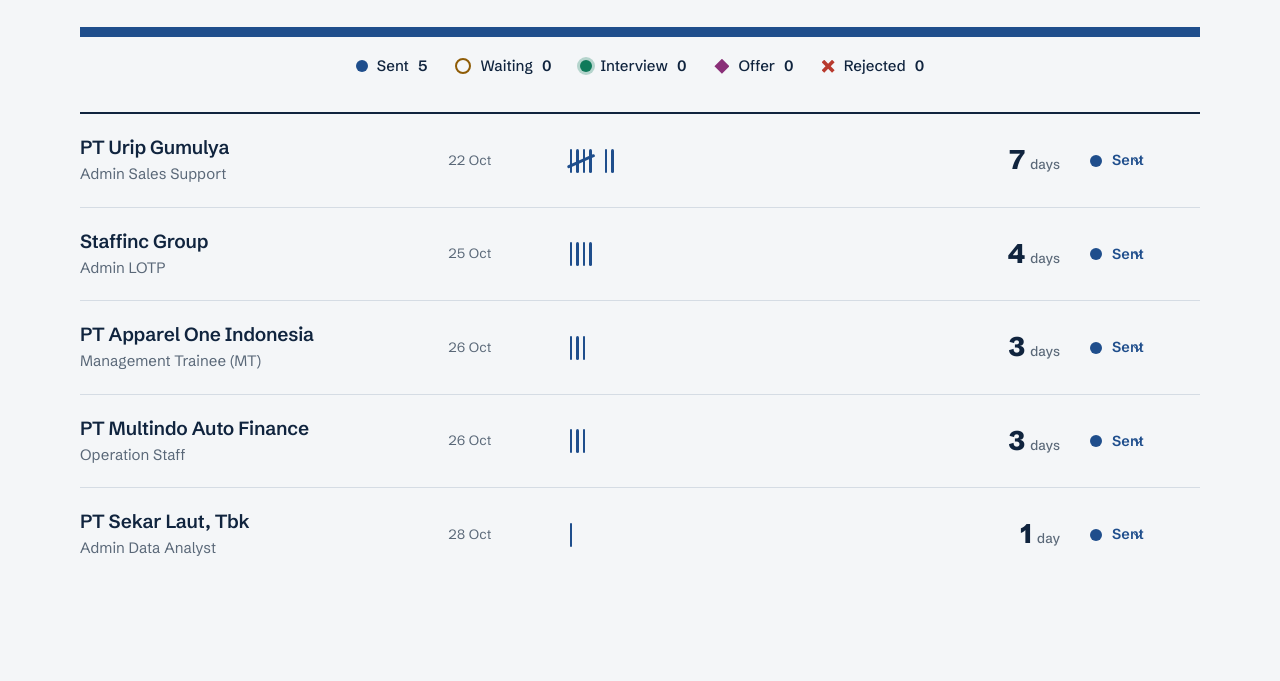
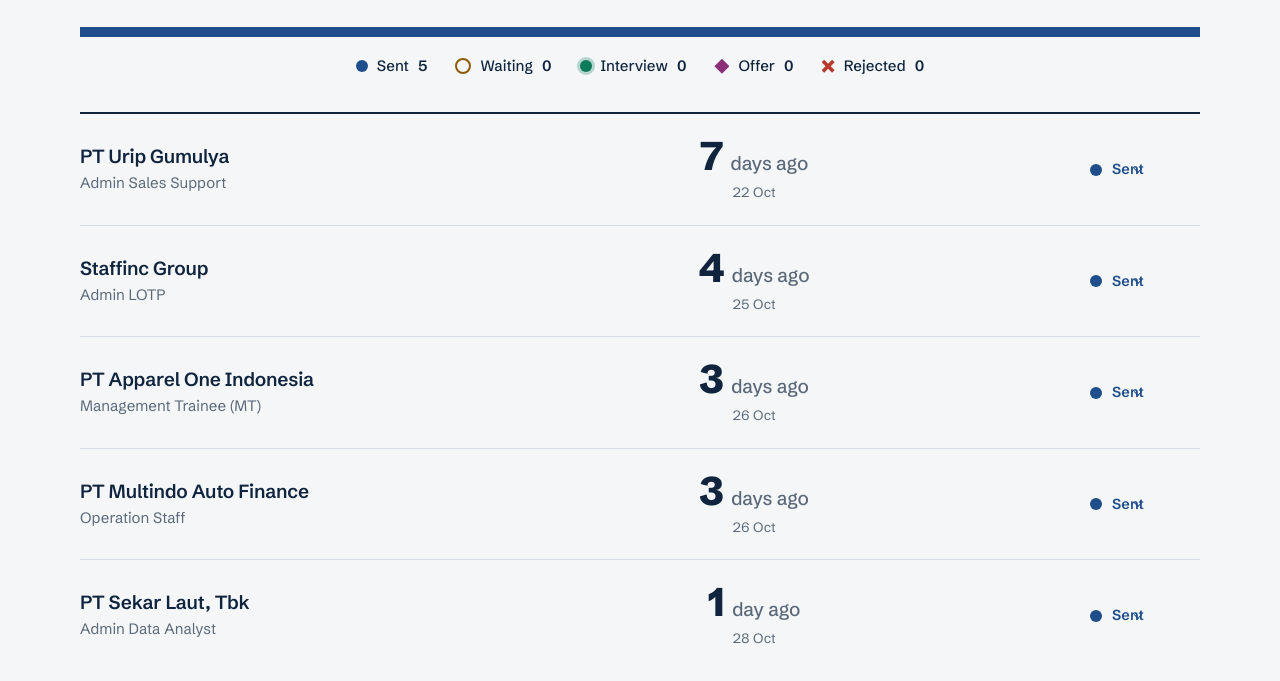
Before and after one commit to BobArsa007/JobTracker, a plain HTML site: page index.html in a window 1280 px wide. Shown: the part 199-880 px from the top of the page. Drawn offline with Linux system fonts and the light colour scheme.

Commit message:
Update layout and styling for line and ago elements
Refactor line and ago elements for improved layout and styling.

```diff
--- a/index.html
+++ b/index.html
@@ -70,27 +70,17 @@ h1{font:800 clamp(44px,9.5vw,104px)/.9 var(--sans);letter-spacing:-.045em;margin
 .del{grid-area:del;}
 
 /* The line: drawn from the day it was sent to today */
-.line{grid-area:line;display:flex;align-items:center;gap:14px;min-width:0;}
-.when{flex:none;width:6.4rem;white-space:nowrap;font-size:13.5px;color:var(--muted);font-variant-numeric:tabular-nums;}
-.tally{flex:1;min-width:0;height:30px;padding-left:5px;display:flex;align-items:center;overflow:hidden;}
-.tg{position:relative;flex:none;display:inline-flex;align-items:center;gap:4px;height:24px;margin-right:13px;}
-.tg i{display:block;width:2.5px;height:24px;border-radius:2px;background:var(--c);}
-.tg i.x{position:absolute;left:-4px;right:-4px;top:50%;width:auto;height:2.5px;transform:translateY(-50%) rotate(-24deg);}
-.more{color:var(--muted);font-weight:600;}
-.rejected .tg i{opacity:.4;}
-.ago{flex:none;min-width:4.8rem;display:flex;align-items:baseline;justify-content:flex-end;gap:6px;font-variant-numeric:tabular-nums;}
-.ago b{font:800 27px/1 var(--sans);letter-spacing:-.03em;}
-.ago .u{font-size:13.5px;font-weight:500;color:var(--muted);}
+.line{grid-area:line;display:flex;flex-direction:column;align-items:center;gap:7px;min-width:0;text-align:center;}
+.when{min-width:5rem;white-space:nowrap;font-size:13.5px;color:var(--muted);font-variant-numeric:tabular-nums;}
+.ago{display:flex;align-items:baseline;justify-content:center;gap:9px;white-space:nowrap;font-variant-numeric:tabular-nums;}
+.ago b{font:800 40px/1 var(--sans);letter-spacing:-.045em;}
+.ago .u{font:500 19px/1 var(--sans);letter-spacing:-.01em;color:var(--muted);}
 .ago.slow b{color:var(--waiting);} .ago.late b{color:var(--rejected);}
 .rejected .co,.rejected .po{color:var(--muted);text-decoration:line-through;text-decoration-color:var(--rejected);text-decoration-thickness:1.5px;}
-.rejected .notes{opacity:.65;}
+.rejected .notes{opacity:.65;} .rejected .line{opacity:.6;}
 
 @keyframes rise{from{opacity:0;transform:translateY(18px);}}
 .intro .row{animation:rise .65s cubic-bezier(.2,.7,.2,1) calc(var(--n)*90ms) both;}
-@keyframes mark{from{transform:scaleY(0);}}
-@keyframes fade{from{opacity:0;}}
-.intro .tg i{transform-origin:50% 100%;animation:mark .3s cubic-bezier(.2,.7,.2,1) calc(var(--n)*90ms + min(var(--k),30)*28ms + 350ms) both;}
-.intro .tg i.x{animation:fade .3s ease-out calc(var(--n)*90ms + min(var(--k),30)*28ms + 350ms) both;}
 
 [contenteditable="true"]{outline:none;border-radius:4px;padding:2px 6px;margin:-2px -6px;overflow-wrap:anywhere;transition:background-color .12s;}
 [contenteditable="true"]:hover{background:color-mix(in srgb,var(--ink) 7%,transparent);}
@@ -409,18 +399,7 @@ function render(){
       ? `<div class="${cls}" contenteditable="true" role="textbox" aria-label="${label}" data-field="${field}" data-i="${i}" data-ph="${ph}">${esc(val)}</div>`
       : `<div class="${cls}">${esc(val)}</div>`;
     const when=isOwner ? ed('date','Date sent',row.date,'when','YYYY-MM-DD') : `<div class="when">${esc(fmtDate(row.date))}</div>`;
-    const ago=d===null?'':d<0?`<span class="u">in ${-d}d</span>`:d===0?'<span class="u">today</span>':`<b>${d}</b><span class="u">${d===1?'day':'days'}</span>`;
-    // Tally marks: one stroke per day, every fifth day strikes through the last four.
-    let marks='',k=0;
-    const cnt=d>0?Math.min(d,40):0;
-    for(let g=0;g*5<cnt;g++){
-      const c=Math.min(5,cnt-g*5);
-      let inner='';
-      for(let j=0;j<Math.min(c,4);j++) inner+=`<i style="--k:${k++}"></i>`;
-      if(c===5) inner+=`<i class="x" style="--k:${k++}"></i>`;
-      marks+=`<span class="tg">${inner}</span>`;
-    }
-    if(d>40) marks+='<span class="more">+</span>';
+    const ago=d===null?'':d<0?`<span class="u">in</span><b>${-d}</b><span class="u">${d===-1?'day':'days'}</span>`:d===0?'<b>today</b>':`<b>${d}</b><span class="u">${d===1?'day':'days'} ago</span>`;
     const agoCls=active&&d>21?' late':active&&d>10?' slow':'';
     const statusCell=isOwner
       ? `<select class="status" aria-label="Status" data-i="${i}">${STATUSES.map(s=>`<option value="${s}" ${s===row.status?'selected':''}>${s}</option>`).join('')}</select>`
@@ -431,7 +410,7 @@ function render(){
       <button class="del" aria-label="Delete application" data-i="${i}">✕</button>`:'';
     li.innerHTML=`
       <div class="main">${ed('company','Company',row.company,'co','Company')}${ed('position','Position',row.position,'po','Position')}</div>
-      <div class="line">${when}<div class="tally" aria-hidden="true">${marks}</div><span class="ago${agoCls}">${ago}</span></div>
+      <div class="line"><span class="ago${agoCls}">${ago}</span>${when}</div>
       <div class="stage"><i class="mk" aria-hidden="true"></i><span class="status-wrap">${statusCell}</span></div>${ownerCells}`;
     list.appendChild(li);
   });
```
